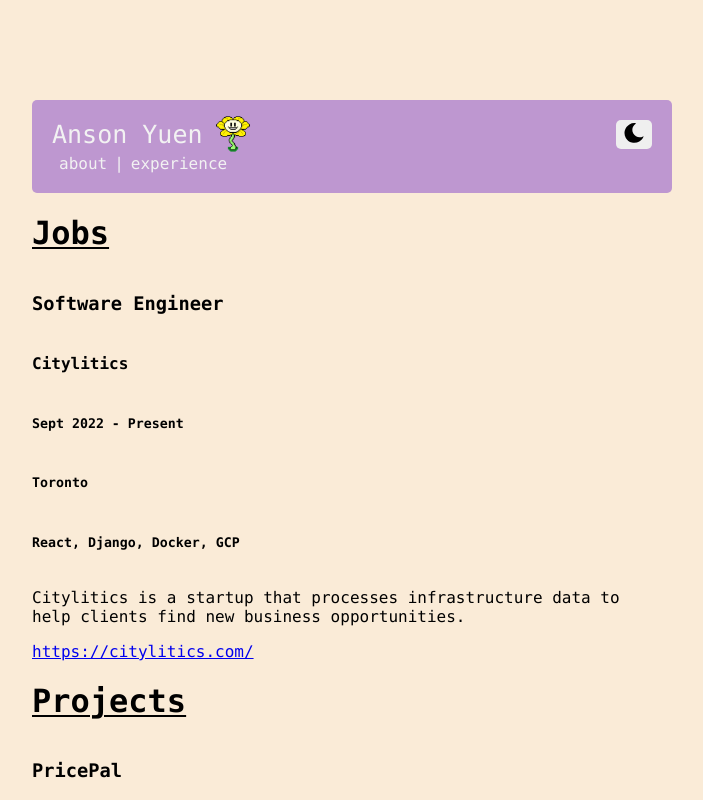
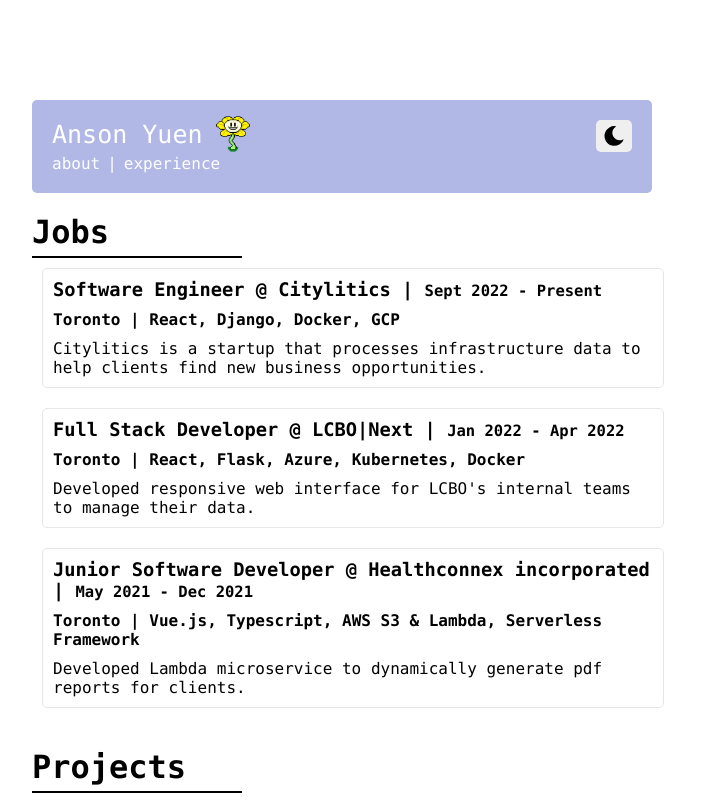
Before and after one commit to a22yuen/personal-website-v2, a React (Create React App) app: page /experience in a window 1280 px wide. Shown: the top 800 px of the page, without its empty margins (308-1011 px from the left). Built offline with nearby package versions, Linux system fonts and the light colour scheme.

Commit message:
add text and modify styles

```diff
--- a/src/components/experience.js
+++ b/src/components/experience.js
@@ -8,18 +8,30 @@
 import styled from "styled-components";
 
 const Title = styled.h1`
-  text-decoration: underline;
-  text-underline-offset: 3px;
+  // text-decoration: underline;
+  text-underline-offset: 5px;
   text-decoration-thickness: 2px;
+  margin: 0;
+  margin-top: 20px;
 `
+const Line = styled.hr`
+  border: 0;
+  border-top: 2px solid black;
+  width: 35%;
+  margin: 0;
+  margin-top: 5px;
+  margin-bottom: 10px;
+`;
 
 export default function Experiences() {
   return (
     <MainContainer>
       <Header />
       <Title>Jobs</Title>
+      <Line />
       <Jobs />
       <Title>Projects</Title>
+      <Line />
       <Projects />
       <Footer/>
     </MainContainer>
--- a/src/components/footer.js
+++ b/src/components/footer.js
@@ -18,12 +18,12 @@
 
 const links = [
   {
+    link: "https://www.linkedin.com/in/a22yuen/",
+    icon: LinkedIn,
+  },
+  {
     link: "https://github.com/a22yuen",
     icon: GitHub,
-  },
-  {
-    link: "https://www.linkedin.com/in/a22yuen/",
-    icon: LinkedIn,
   },
   {
     link: "mailto:a22yuen@uwaterloo.ca",
--- a/src/components/header.js
+++ b/src/components/header.js
@@ -7,12 +7,11 @@
 
 const Nav = styled.header`
   margin-top: 100px;
-  background-color:  #BE97D0;
+  background-color:  #B1B8E6;
   padding: 20px;
-  width: 100%;
+  width: 580px;
   color: white;
   border-radius: 5px;
-  color: #F2F2F2;
 
 `;
 
@@ -39,14 +38,13 @@
 const MoonIcon = styled.img`
   width: 20px;
   padding: 2px;
-`
+  padding-top: 5px;
+`;
 
 const NavLinks = styled(NavLink)`
   text-decoration: none;
   margin-right: 7px;
-  margin-left: 7px;
-  color: #F2F2F2;
-
+  color: white;
 
   &:hover {
     text-decoration: underline;
@@ -80,7 +78,7 @@
       </Title>
       <NavLinks to="/">about</NavLinks>
       |
-      <NavLinks to="/experience">experience</NavLinks>
+      <NavLinks style={{marginLeft: "7px"}} to="/experience">experience</NavLinks>
     </Nav>
   );
 }
--- a/src/components/home.js
+++ b/src/components/home.js
@@ -20,16 +20,18 @@
       <Header />
       <Title><h1>Hey!</h1></Title>
       <AboutMe>
-        I'm Anson, a software engineer based in Toronto, Canada. I'm currently
-        working at{" "}
-        <a href="https://www.ubisoft.com/en-ca/" target="_blank">
-          Ubisoft
-        </a>{" "}
-        on{" "}
-        <a href="https://www.ubisoft.com/en-ca/game/assassins-creed/valhalla" target="_blank">
-          Assassin's Creed Valhalla
-        </a>
-        . I'm passionate about building great software and learning new things.
+        I'm Anson, a third-year computer science student in University of Waterloo. I'm currently interning as
+        a Software Developer at {" "}
+        <a href="https://citylitics.com/" target="_blank">Citylitics</a>.
+        <br />
+        <br />
+        I'm always focused on building and working on projects that leave a lasting
+        impact, regardless of scope. This could be creating a personal project for a nuanced purpose,
+        implementing features for my company's next release, or writing documentation to save time for future users.
+        <br />
+        <br />
+        I enjoy trying new cuisines, playing indie video games, and working out!
+        I love to talk; I have a stance on topic, and if I don't know, I'll learn it.
       </AboutMe>
       <Footer/>
     </MainContainer>
--- a/src/components/jobs.js
+++ b/src/components/jobs.js
@@ -1,6 +1,6 @@
 import React from "react";
 import styled from "styled-components";
-import { ExperienceContainer } from "../styles";
+import { ExperienceContainer, Link, Title, Subtitle } from "../styles";
 
 const jobs = [
   {
@@ -13,7 +13,35 @@
     link: "https://citylitics.com/",
     icon: ""
   },
+  {
+    role: "Full Stack Developer",
+    company: "LCBO|Next",
+    date: "Jan 2022 - Apr 2022",
+    location: "Toronto",
+    tech: "React, Flask, Azure, Kubernetes, Docker",
+    description: "Developed responsive web interface for LCBO's internal teams to manage their data.",
+    link: "https://www.lcbonext.com/",
+    icon: ""
+  },{
+    role: "Junior Software Developer",
+    company: "Healthconnex incorporated",
+    date: "May 2021 - Dec 2021",
+    location: "Toronto",
+    tech: "Vue.js, Typescript, AWS S3 & Lambda, Serverless Framework",
+    description: "Developed Lambda microservice to dynamically generate pdf reports for clients.",
+    link: "https://www.lcbonext.com/",
+    icon: ""
+  },
 ];
+
+const Description = styled.h4`
+  margin: 0;
+  font-weight: 400;
+`;
+
+const Tech = styled.h4`
+  margin: 10px 0;
+`;
 
 export const Jobs = () => {
   return (
@@ -21,13 +49,9 @@
       {jobs.map(({ role, company, date, location, tech, description, link, icon }) => {
         return (
           <ExperienceContainer key={company}>
-            <h3>{role}</h3>
-            <h4>{company}</h4>
-            <h5>{date}</h5>
-            <h5>{location}</h5>
-            <h5>{tech}</h5>
-            <p>{description}</p>
-            <a href={link}>{link}</a>
+            <Title>{role} @ <Link href={link}>{company}</Link> | <Subtitle>{date}</Subtitle></Title>
+            <Tech>{location} | {tech}</Tech>
+            <Description>{description}</Description>
           </ExperienceContainer>
         );
       })}
--- a/src/components/projects.js
+++ b/src/components/projects.js
@@ -1,13 +1,13 @@
 import React from "react";
 import styled from "styled-components";
-import { ExperienceContainer } from "../styles";
+import { ExperienceContainer, Link, Title, Subtitle  } from "../styles";
 
 const projects = [
   {
     project: "PricePal",
     description: "PricePal is a web app that helps you find the best deals on Amazon. It uses a web scraper to scrape Amazon and then uses a machine learning model to predict the best deals.",
-    link: "",
-    tech: "React, Django, Docker, GCP",
+    link: "https://github.com/bill-li1/PricePal",
+    tech: "React, GraphQL, Mongoose",
   }
 ];
 
@@ -17,10 +17,8 @@
       {projects.map(({ project, description, link, tech }) => {
         return (
           <ExperienceContainer key={project}>
-            <h3>{project}</h3>
+            <Title><Link href={link}>{project}</Link> | <Subtitle>{tech}</Subtitle></Title>
             <p>{description}</p>
-            <a href={link}>{link}</a>
-            <h5>{tech}</h5>
           </ExperienceContainer>
         );
       })}
--- a/src/index.css
+++ b/src/index.css
@@ -5,7 +5,6 @@
     sans-serif;
   -webkit-font-smoothing: antialiased;
   -moz-osx-font-smoothing: grayscale;
-  background-color: antiquewhite;
 }
 
 code {
--- a/src/styles.js
+++ b/src/styles.js
@@ -16,4 +16,27 @@
   display: flex;
   flex-direction: column;
   margin: auto;
+  width: 600px;
+  border-radius: 5px;
+  border: 1px solid #e6e6e6;
+  padding: 10px;
+  margin-left: 10px;
+  margin-bottom: 20px;
 `;
+
+export const Title = styled.h3`
+  margin: 0;
+`;
+
+export const Subtitle = styled.h5`
+  margin: 10px 0;
+  display: inline;
+`;
+
+export const Link = styled.a`
+  color: #000;
+  text-decoration: none;
+  &:hover {
+    text-decoration: underline;
+  }
+`;
```
